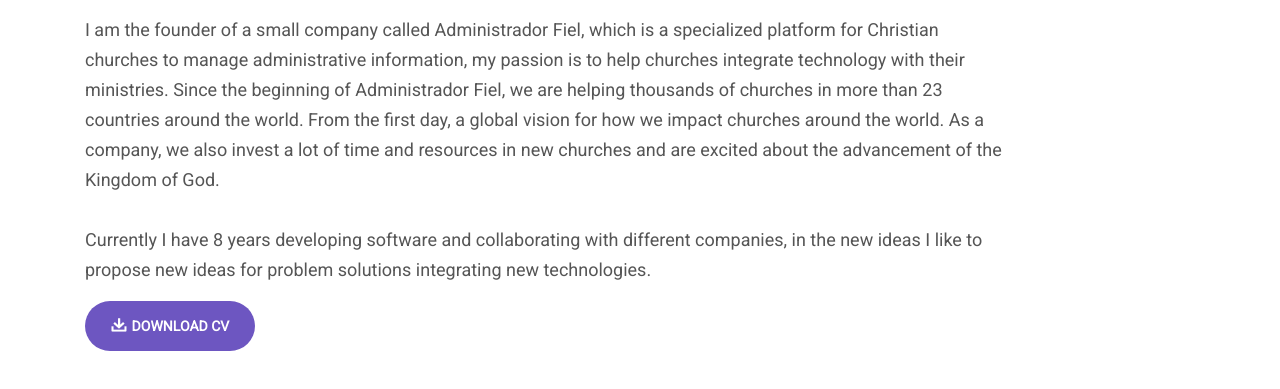
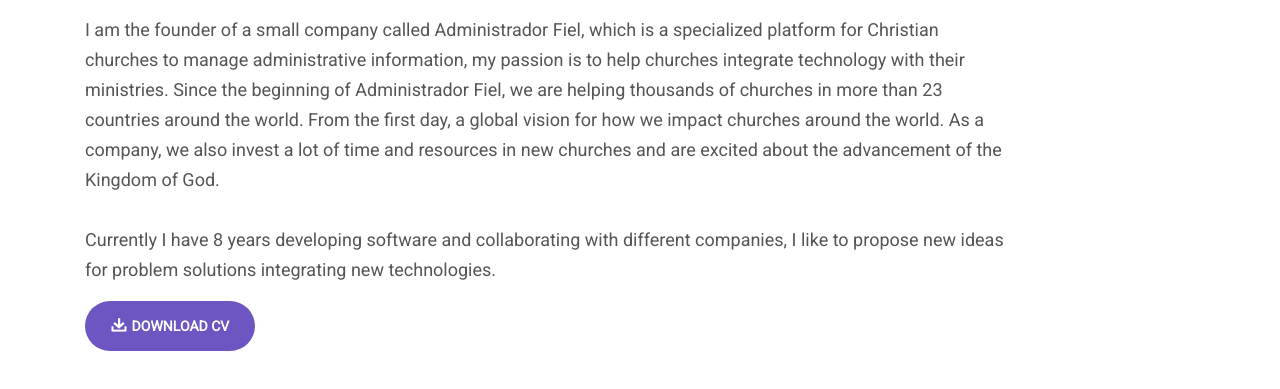
Before and after one commit to franciscobautista/franciscobautista.github.io, a website: page index.html in a window 1280 px wide. Shown: the part 647-1036 px from the top of the page. Drawn offline with Linux system fonts and the light colour scheme.

Commit message:
Corrección de redacción

```diff
--- a/index.html
+++ b/index.html
@@ -107,7 +107,7 @@
 		  Since the beginning of  Administrador Fiel, we are helping thousands of churches in more than 23 countries around the world. From the first day, a global vision for how we impact churches around the world. As a company, we also invest a lot of time and resources in new churches and are excited about the advancement of the Kingdom of God.
         </p>
         <p>
-          Currently I have 8 years developing software and collaborating with different companies, in the new ideas I like to propose new ideas for problem solutions integrating new technologies.
+          Currently I have 8 years developing software and collaborating with different companies, I like to propose new ideas for problem solutions integrating new technologies.
         </p>
         <a href="/cv.pdf" class="section_btn site-btn"><img src="assets/img/img_btn_icon.png" alt="">Download CV</a>
       </div>
```
